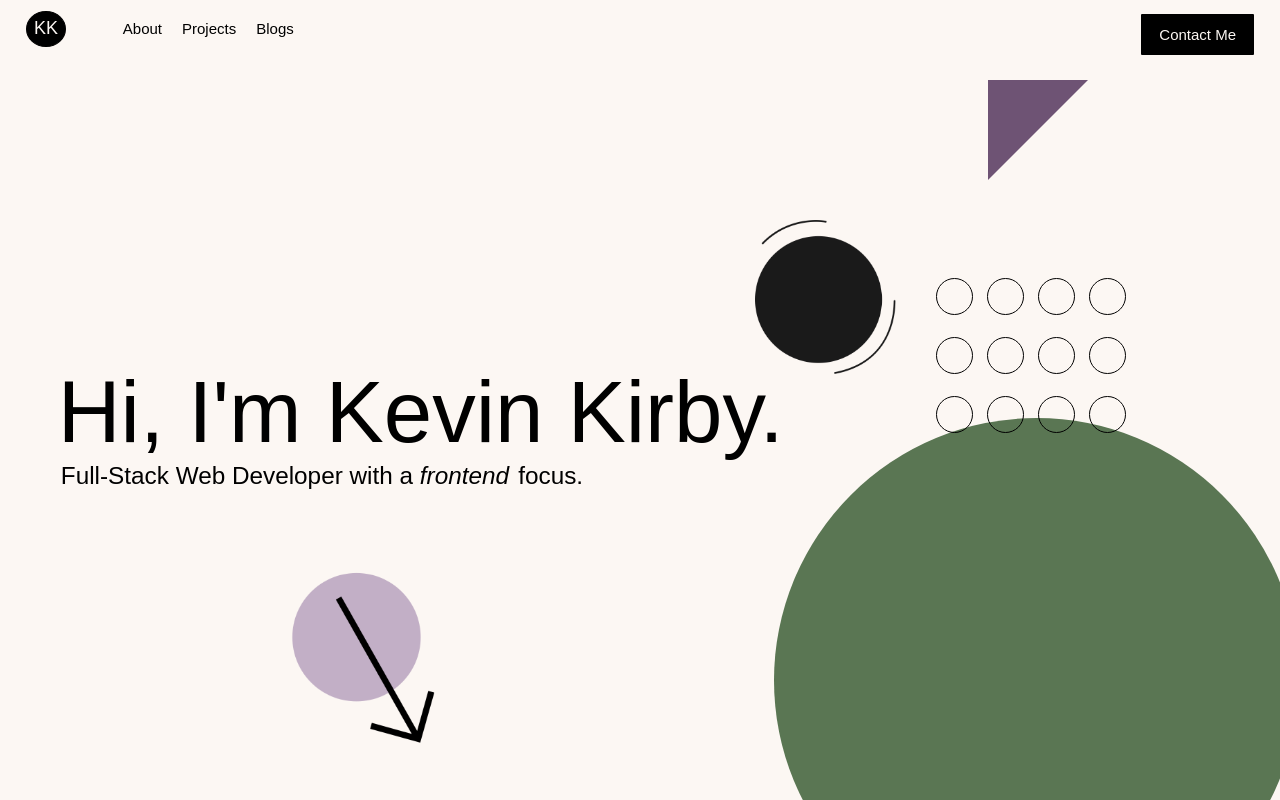
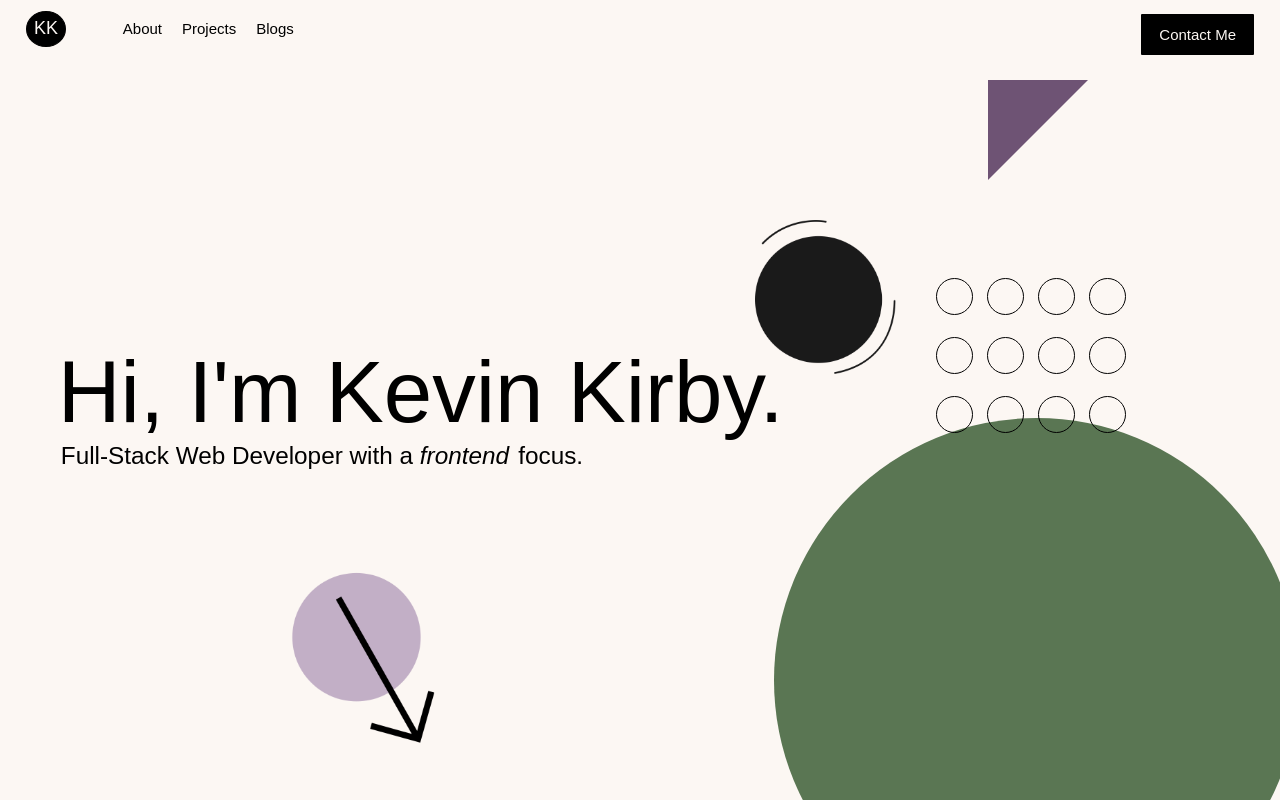
Before and after one commit to kkirby16/portfolio-website, a React (Create React App) app: page / in a window 1280 px wide. Built offline with nearby package versions, Linux system fonts and the light colour scheme; no server answers; a web font is replaced by a local one.

Commit message:
use gsap, useRef, and useEffect to add animation to greeting and role

```diff
--- a/src/components/introduction/Introduction.js
+++ b/src/components/introduction/Introduction.js
@@ -1,12 +1,47 @@
+import React, { useRef, useEffect } from "react";
 import "./introduction.scss";
+import { gsap } from "gsap";
 
 export default function Introduction() {
+  let greeting = useRef(null);
+  let role = useRef(null);
+
+  useEffect(() => {
+    gsap.to(greeting, {
+      duration: 1.2,
+      opacity: 1,
+      y: -20,
+      ease: "power3",
+    });
+    gsap.to(role, {
+      duration: 1.1,
+      opacity: 1,
+
+      y: -20,
+      ease: "power3",
+      delay: 0.28,
+    });
+  });
+
   return (
     <div className="introduction" id="intro">
-      <div className="greeting">Hi, I'm Kevin Kirby.</div>
-      <div className="role">
+      <div
+        className="greeting"
+        ref={(el) => {
+          greeting = el;
+        }}
+      >
+        Hi, I'm Kevin Kirby.
+      </div>
+      <div
+        className="role"
+        ref={(el) => {
+          role = el;
+        }}
+      >
         Full-Stack Web Developer with a&nbsp;
-        <i className="frontendWord">frontend</i>&nbsp;focus.
+        <i className="frontendWord">frontend</i>
+        &nbsp;focus.
       </div>
       <div className="shapeContainer">
         <div className="circle1"></div>
```
